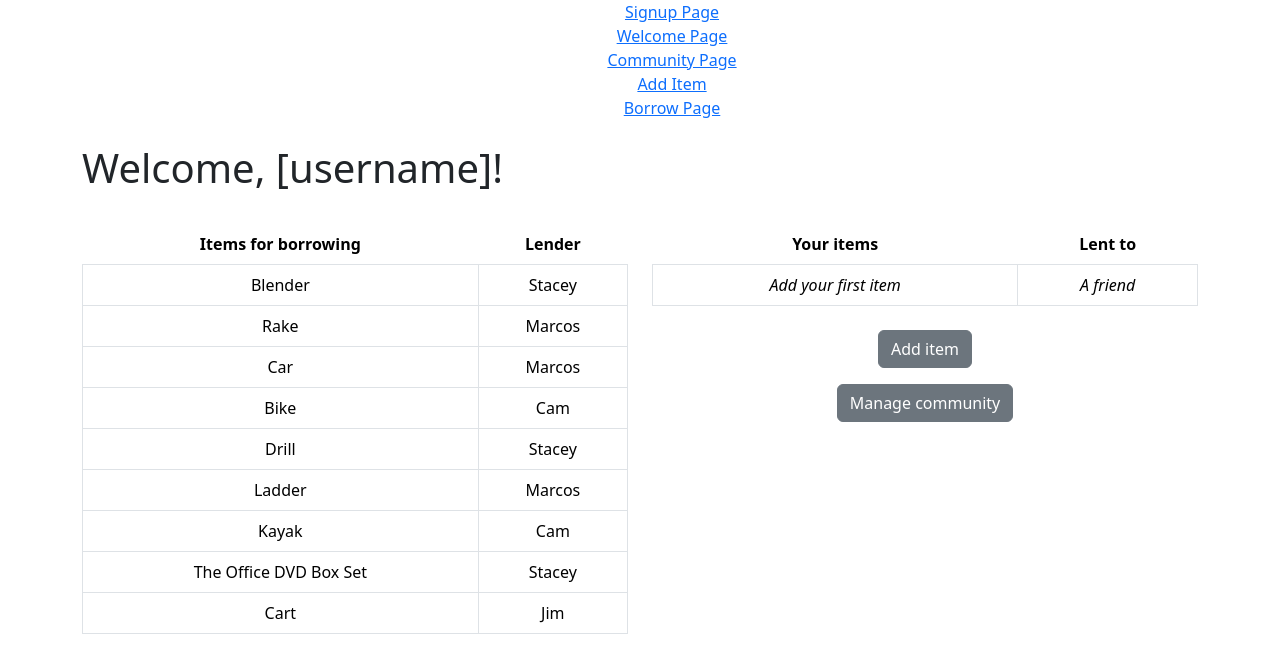
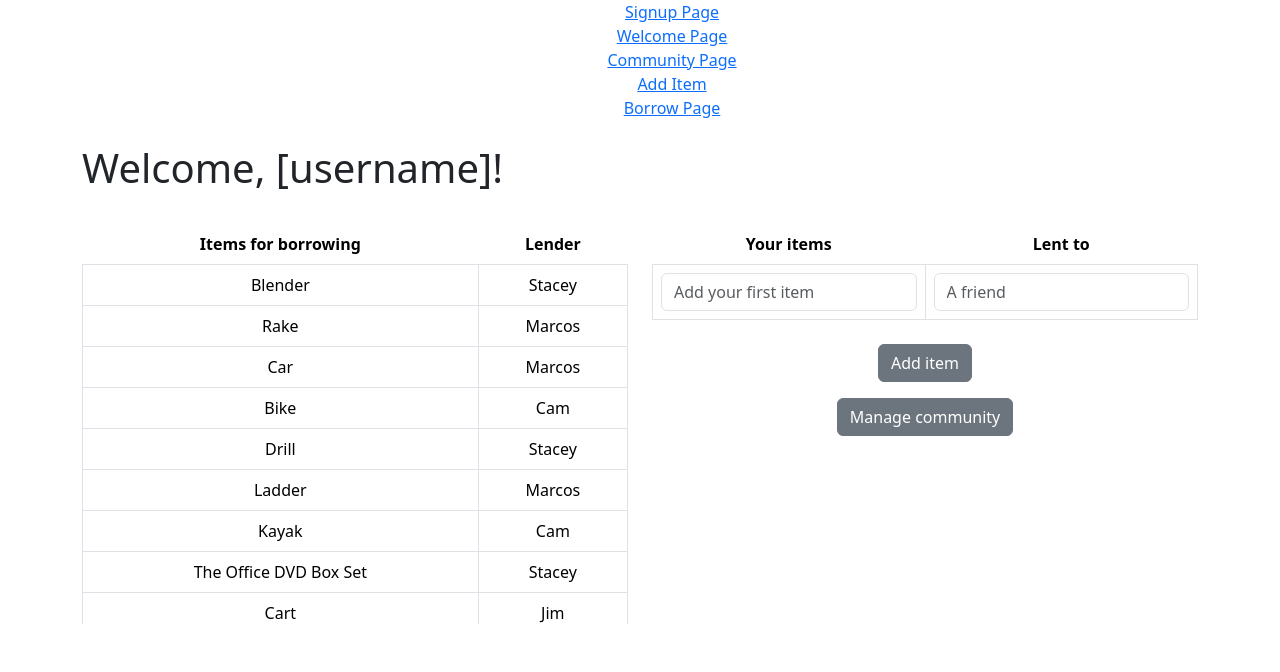
Before and after one commit to simukuka/YourShare-app, a React (Create React App) app in the folder yourshare/: page /welcome in a window 1280 px wide. Shown: the top 672 px of the page. Built offline with nearby package versions, Linux system fonts and the light colour scheme.

Commit message:
finished Signup and Welcome, finished functionality

```diff
--- a/yourshare/src/App.css
+++ b/yourshare/src/App.css
@@ -50,3 +50,13 @@
 .border {
   border: solid;
 }
+
+.table-container {
+  max-height: 400px;
+  overflow-y: auto;
+}
+
+.scrollable-table thead th {
+  position: sticky;
+  background: white;
+}
--- a/yourshare/src/pages/SignupPage.js
+++ b/yourshare/src/pages/SignupPage.js
@@ -1,15 +1,16 @@
 import React, {useState} from "react";
 import { Container, Row, Col, Form, Button, FormLabel} from 'react-bootstrap';
+import { useNavigate} from 'react-router-dom';
 import 'bootstrap/dist/css/bootstrap.min.css';
 import YS_Icon from "../images/YS_icon.png";
 
 function SignupPage(props) {
   const [username, setUsername] = useState("");
+  const navigate = useNavigate();
 
   const handleSubmit = (e) => {
     e.preventDefault();
-    props.setUsername(username);
-    props.changePage("WelcomePage");
+    navigate('/welcome', {state: { username } });
   };
 
   return (
@@ -35,7 +36,7 @@ function SignupPage(props) {
                   type ="text"
                   placeholder="Username:"
                   className="mb-5"
-                  value= {username}
+                  value={username}
                   onChange={(e) => setUsername(e.target.value)}
                 />
               </Form.Group>
@@ -56,7 +57,7 @@ function SignupPage(props) {
             </Form>
           </div>
           <div className="mt-3 text-start">
-            <a href="/" className="custom-link">Sign-in</a>
+            <a href="/welcome" className="custom-link">Sign-in</a>
           </div>
         </Col>
       </Row>
--- a/yourshare/src/pages/WelcomePage.js
+++ b/yourshare/src/pages/WelcomePage.js
@@ -1,13 +1,16 @@
 import React, {useState} from "react";
-//import { pages } from "../App";
+import { useLocation, useNavigate } from "react-router-dom";
 import "bootstrap/dist/css/bootstrap.min.css";
-import { Table, Button, Container, Row, Col} from "react-bootstrap";
-//import { Link, useNavigate } from "react-router-dom";
+import { Table, Button, Container, Row, Col, Form} from "react-bootstrap";
 import "../App.css";
 
 
 const WelcomePage = () => {
-  const [borrowedItems] = useState([
+  const location = useLocation();
+  const navigate = useNavigate();
+  const username = location.state?.username || "[username]";
+
+  const [borrowedItems, setBorrowedItems] = useState([
     { item: 'Blender', lender: 'Stacey' },
     { item: 'Rake', lender: 'Marcos' },
     { item: 'Car', lender: 'Marcos' },
@@ -19,17 +22,30 @@ const WelcomePage = () => {
     { item: 'Cart', lender: 'Jim' },
   ]);
 
-  const [yourItems] = useState([]);
-  const [lentTo] = useState([{ item: 'Add your first item', lentTo: 'A friend' }]);
+  const [yourItems, setYourItems] = useState([]);
+  const [newItem, setNewItem] = useState('');
+  const [newLender, setNewLender] = useState('');
+
+  const handleManageCommunity = () => {
+    navigate('/community');
+  }
+
+  const handleAddItem = () => {
+    if (newItem && newLender) {
+      setBorrowedItems([...borrowedItems, { item: newItem, lender: newLender }]);
+      setNewItem('');
+      setNewLender('');
+    }
+  }
 
   return (
     <Container className="mt-4">
       <Row className="mb-4 text-start">
-        <h1> Welcome, [username]!</h1>
+        <h1> Welcome, {username}!</h1>
       </Row>
       <Row>
-        <Col md={6}>
-          <Table borderless hover>
+        <Col md={6} className="table-container">
+          <Table borderless hover className="scrollable-table">
             <thead>
               <tr>
                 <th>Items for borrowing</th>
@@ -43,9 +59,11 @@ const WelcomePage = () => {
                   <td className="border">{borrow.lender}</td>
                 </tr>
               ))}
+
             </tbody>
           </Table>
         </Col>
+
         <Col md={6}>
           <Table borderless hover>
             <thead>
@@ -56,25 +74,37 @@ const WelcomePage = () => {
             </thead>
             <tbody>
               {yourItems.map((item, index) => (
-                  <tr key={index}>
-                    <td className="border">{item.item}</td>
-                    <td>{item.lentTo}</td>
-                  </tr>
-                ))
-              }
-              {lentTo.map((item, index) => (
-                <tr key={index} className="italic-text">
+                <tr key={index}>
                   <td className="border">{item.item}</td>
                   <td className="border">{item.lentTo}</td>
                 </tr>
               ))}
+              <tr>
+                <td className="border">
+                  <Form.Control
+                    type="text"
+                    placeholder="Add your first item"
+                    value={newItem}
+                    onChange={(e) => setNewItem(e.target.value)}
+                  />
+                </td>
+                <td className="border">
+                  <Form.Control
+                    type="text"
+                    placeholder="A friend"
+                    value={newLender}
+                    onChange={(e) => setNewLender(e.target.value)}
+                  />
+                </td>
+              </tr>
             </tbody>
           </Table>
-          <div className="mt-4 mb-3">
-            <Button variant="secondary" className="mr-2">Add item</Button>
+
+          <div className="center-text mt-4 mb-3">
+            <Button variant="secondary" className="mr-2" onClick={handleAddItem}>Add item</Button>
           </div>
           <div className="center-text">
-            <Button variant="secondary">Manage community</Button>
+            <Button variant="secondary" onClick={handleManageCommunity}>Manage community</Button>
           </div>
         </Col>
       </Row>
```
